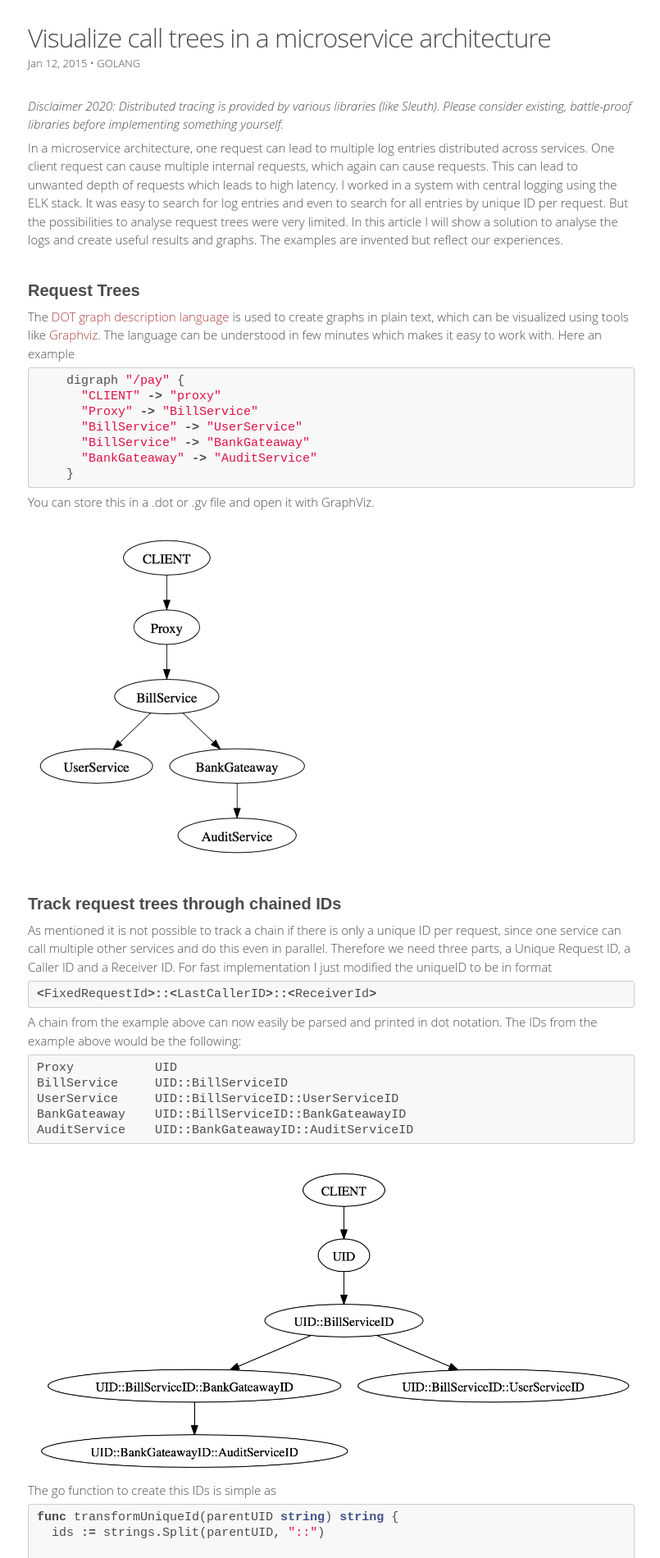
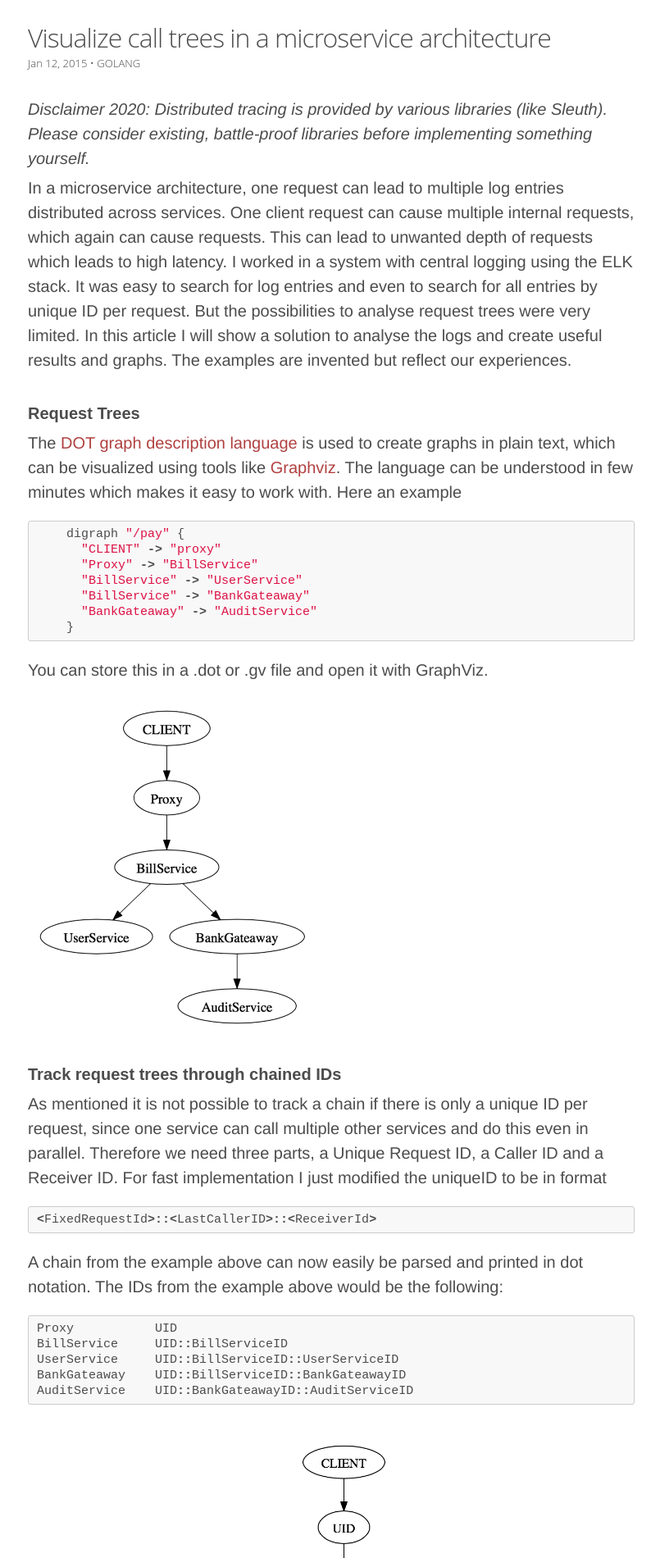
Before and after one commit to chrisport/chrisport.github.io, a Jekyll site: the page built from _posts/2015-01-09-golang-log-microservices.markdown, in a window 1280 px wide. Shown: the part 206-2106 px from the top of the page at 82% size, without its empty margins (221-1026 px from the left). Built offline with Jekyll 4.4.1, drawn with Linux system fonts in a browser that asks for light colours; nearby versions of some CDN libraries.

Commit message:
change formatting

```diff
--- a/_sass/_layout.scss
+++ b/_sass/_layout.scss
@@ -304,6 +304,9 @@ hr {
 }
 
 .post-content {
+  font-size: 20px;
+  font-family: Helvetica;
+  line-height: 1.5em;
   h2 {
     font-size: 32px;
     font-weight: bold;
--- a/_sass/_syntax-highlighting.scss
+++ b/_sass/_syntax-highlighting.scss
@@ -2,7 +2,9 @@
  * Syntax highlighting styles
  */
 .highlight {
-    background: #fff;
+  margin-bottom: 1em;
+  margin-top: 1em;
+  background: #fff;
   @extend %vertical-rhythm;
 
     .c     { color: #998; font-style: italic } // Comment
```
